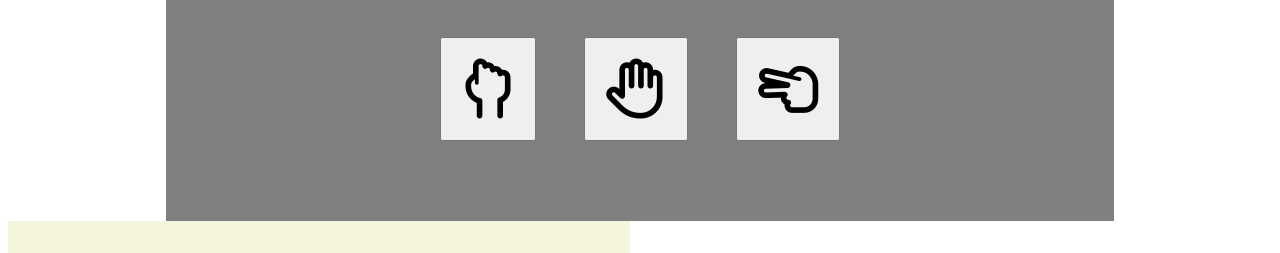
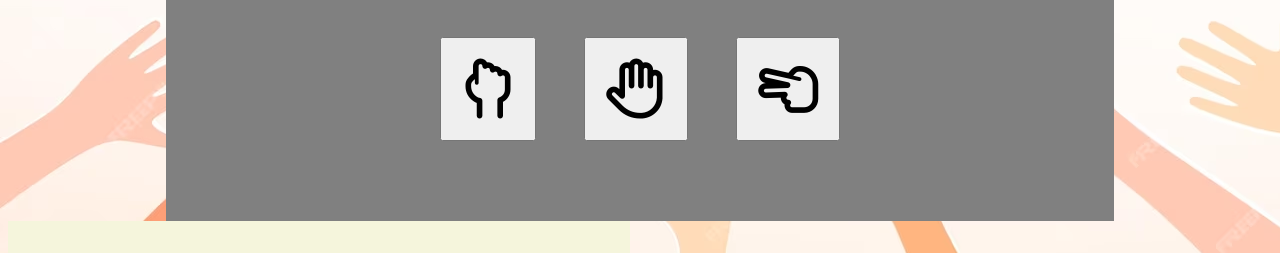
Before and after one commit to madeleine2086/Rock-Paper-Scissors, a plain HTML site: page index.html in a window 1280 px wide. Shown: the part 431-684 px from the top of the page. Drawn offline with Linux system fonts and the light colour scheme.

Commit message:
correcting path for image

```diff
--- a/assets/css/style.css
+++ b/assets/css/style.css
@@ -1,7 +1,7 @@
 @import url('https://fonts.googleapis.com/css2?family=Lora:ital,wght@0,400;0,600;1,400&family=PT+Serif&display=swap');
 
 body {
-    background-image: url(./assets/images/many-human-hands-simple-illustration_185757-1278.avif);
+    background-image: url("../images/many-human-hands-simple-illustration_185757-1278.avif");
     font-family: 'Lora', serif;
     font-size: 30px;
     text-align: center;
```
Also changed, not shown: assets/images/many-human-hands-simple-illustration_185757-1278.avif (added).
